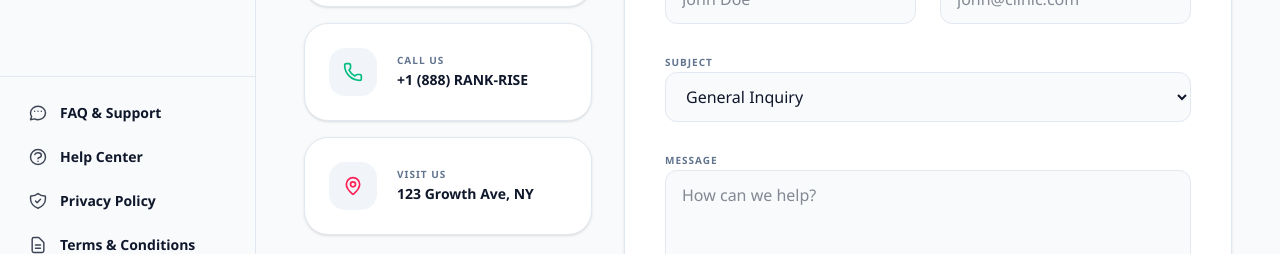
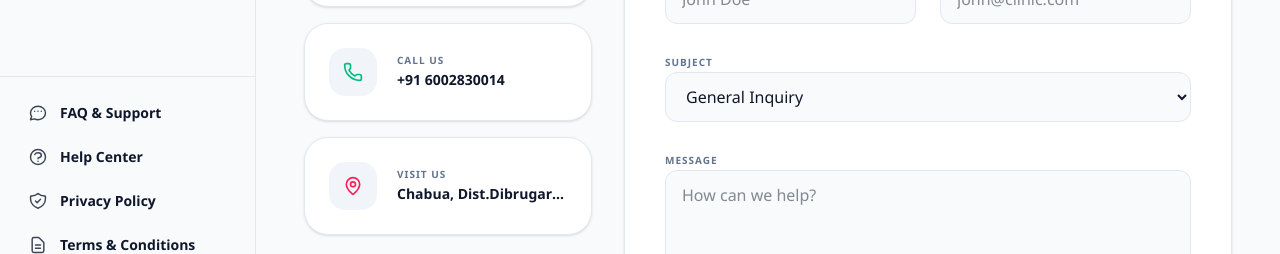
Before and after one commit to code-sankar/getrankrise, a React (Vite) app in the folder frontend/: page /contact in a window 1280 px wide. Shown: the part 381-635 px from the top of the page. Built offline with nearby package versions, Linux system fonts and the light colour scheme.

Commit message:
feat: update contact details and enhance button accessibility in ContactUs component

```diff
--- a/frontend/src/pages/ContactUs.jsx
+++ b/frontend/src/pages/ContactUs.jsx
@@ -106,13 +106,13 @@ export default function ContactUs() {
                 <ContactInfoCard
                   icon={<Phone className="text-emerald-500" />}
                   title="Call Us"
-                  detail="+1 (888) RANK-RISE"
+                  detail="+91 6002830014"
                   theme={theme}
                 />
                 <ContactInfoCard
                   icon={<MapPin className="text-rose-500" />}
                   title="Visit Us"
-                  detail="123 Growth Ave, NY"
+                  detail="Chabua, Dist.Dibrugarh, ASSAM"
                   theme={theme}
                 />
               </div>
@@ -142,7 +142,7 @@ export default function ContactUs() {
                     <textarea rows="4" placeholder="How can we help?" className={`w-full px-4 py-3 rounded-xl outline-none border resize-none transition-all ${theme.input}`} required />
                   </div>
                   <div className="md:col-span-2 pt-2">
-                    <button type="submit" disabled={isSubmitting} className="w-full md:w-auto px-10 py-4 bg-indigo-600 hover:bg-indigo-700 text-white font-bold rounded-2xl shadow-lg shadow-indigo-600/20 transition-all active:scale-95 flex items-center justify-center gap-3 disabled:opacity-70">
+                    <button type="submit" disabled={isSubmitting} className="w-full md:w-auto px-10 py-4 bg-indigo-600 hover:bg-indigo-700 text-white font-bold rounded-2xl shadow-lg shadow-indigo-600/20 transition-all active:scale-95 flex items-center justify-center gap-3 disabled:opacity-70 cursor-pointer">
                       {isSubmitting ? "Sending..." : <><Send size={18} /> Send Message</>}
                     </button>
                   </div>
```
